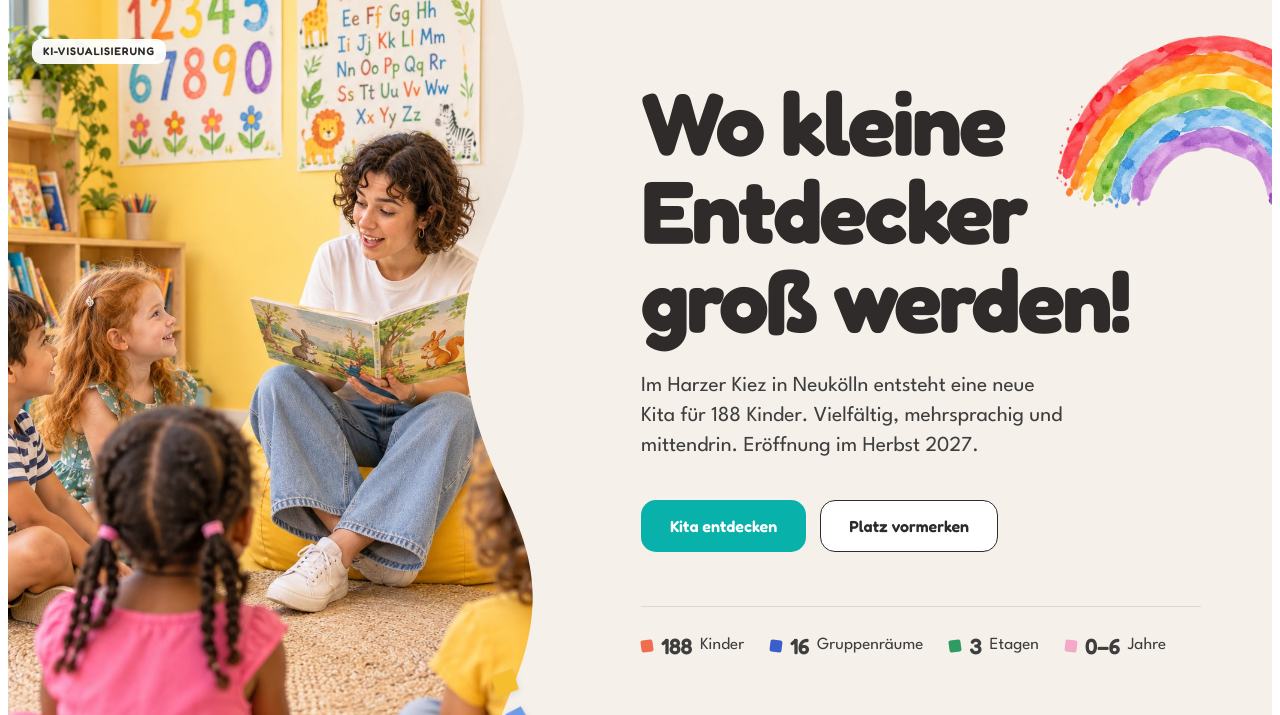
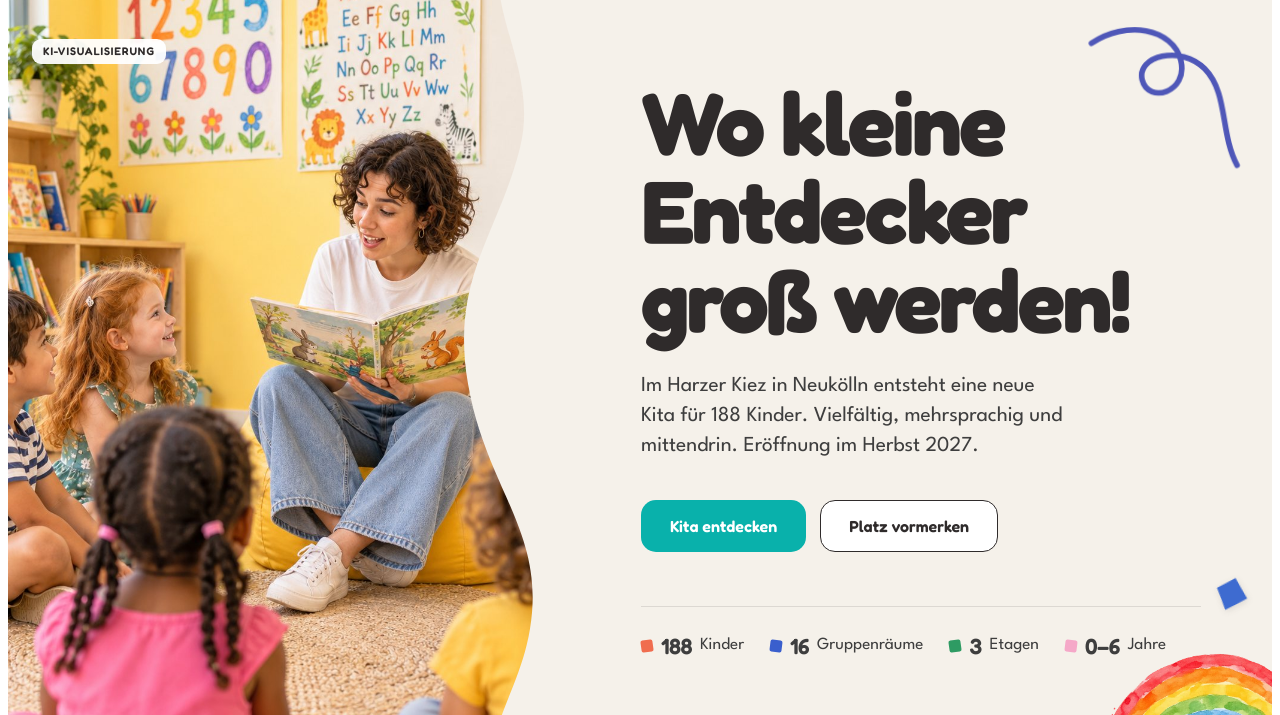
Before and after one commit to cirqular-enkei/kita-kiehlufer, a plain HTML site: page index.html in a window 1280 px wide. Shown: the part 79-794 px from the top of the page. Drawn offline with Linux system fonts and the light colour scheme.

Commit message:
Hero back to the calm layout: scribble restored, rainbow slightly bigger and animated in its corner, three more squares; bee moved bottom-left
Co-Authored-By: Claude Fable 5.2 <noreply@anthropic.com>
Claude-Session: https://claude.ai/code/session_01WGQ31ZxoAWwrZHxiHf2h4k

```diff
--- a/index.html
+++ b/index.html
@@ -516,7 +516,7 @@ section>.wrap,.counters>.wrap{position:relative;z-index:2}
 
 /* Nov 15 evening: rainbows, button hover, footer */
 :root{--berry:#AD4590}
-.hero-rb{right:-84px;top:96px;bottom:auto;width:clamp(240px,23.5vw,350px)}
+.hero-rb{right:-52px;bottom:-34px;top:auto;width:clamp(170px,18vw,260px)}
 .rbw{pointer-events:auto;cursor:pointer;transform-origin:50% 100%;transition:scale .45s cubic-bezier(.3,1.6,.5,1),rotate .45s cubic-bezier(.3,1.6,.5,1)}
 .rbw-load{animation:rbpaint 1.5s .35s cubic-bezier(.5,0,.2,1) both,rbfloat 7s 1.9s ease-in-out infinite}
 .rbw-scroll{clip-path:inset(0 100% 0 0)}
@@ -580,6 +580,7 @@ footer .arc path{fill:var(--berry)}
       <svg class="wave" viewBox="0 0 120 960" preserveAspectRatio="none" aria-hidden="true"><path d="M120 0 H70 C20 70 96 150 74 250 C52 350 4 400 22 520 C40 640 100 690 84 800 C74 870 40 910 50 960 H120Z"/></svg>
     </div>
     <div class="copy">
+      <div class="scr long hero-scr" data-scr="L1"></div>
       <h1><span data-i18n="hero.h1c">Wo kleine Entdecker groß werden!</span></h1>
       <p data-i18n="hero.p2">Im Harzer Kiez in Neukölln entsteht eine neue Kita für 188 Kinder. Vielfältig, mehrsprachig und mittendrin. Eröffnung im Herbst 2027.</p>
       <div class="cta">
@@ -804,7 +805,7 @@ footer .arc path{fill:var(--berry)}
       <img class="blob" style="right:-8%;top:-14%;" src="assets/wc/swirl-blue.webp" alt="" loading="lazy" data-par=".1">
       <div class="img"><img src="assets/img/essen.jpg" alt="Visualisierung: Kinder ernten und bereiten Gemüse auf der Dachterrasse zu" data-i18n-alt="alt.t" loading="lazy" width="1448" height="1086"></div>
       <span class="tag" data-i18n="tag.ai">KI-Visualisierung</span>
-      <img class="deco animal floaty" style="left:-7%;top:-16%;width:26%" src="assets/animals/bee.png" alt="" width="384" height="361" loading="lazy">
+      <img class="deco animal floaty" style="left:-8%;bottom:-13%;width:26%" src="assets/animals/bee.png" alt="" width="384" height="361" loading="lazy">
     </div>
   </div>
 </section>
@@ -906,7 +907,7 @@ footer .arc path{fill:var(--berry)}
 
   // ---------- squares across the page ----------
   const heroCopy=q('.hero .copy');
-  addSq(heroCopy,[{c:'y',s:26,left:'-72px',top:'31%',cls:'hide-s'},{c:'s',s:22,left:'-58px',top:'60%',cls:'hide-s'},{c:'o',s:24,left:'-30px',top:'83%',cls:'hide-s'},{c:'p',s:22,left:'60%',top:'12%',cls:'hide-s'},{c:'b',s:26,right:'5%',top:'60%',cls:'hide-s'},{c:'g',s:22,right:'11%',top:'74%',cls:'hide-s'}]);
+  addSq(heroCopy,[{c:'s',s:22,left:'-58px',top:'60%',cls:'hide-s'},{c:'b',s:26,right:'4%',top:'44%',cls:'hide-s'},{c:'y',s:26,left:'-72px',top:'31%',cls:'hide-s'},{c:'o',s:24,left:'-30px',top:'83%',cls:'hide-s'},{c:'g',s:22,right:'9%',top:'66%',cls:'hide-s'}]);
   addSq(q('#kita'),[{c:'y',s:30,right:'7%',top:'90px'},{c:'s',s:20,right:'11%',top:'150px'},{c:'o',s:24,left:'12%',top:'330px',cls:'hide-s'},{c:'g',s:18,right:'4%',top:'46%',cls:'hide-s'}]);
   addSq(q('#paedagogik'),[{c:'l',s:26,left:'44%',top:'8%',cls:'hide-s'},{c:'y',s:18,left:'40%',bottom:'12%',cls:'hide-s'}]);
   addSq(q('#bau'),[{c:'o',s:30,left:'6%',top:'150px'},{c:'b',s:20,left:'10%',top:'210px',cls:'hide-s'},{c:'y',s:26,right:'7%',top:'170px'},{c:'p',s:20,right:'4%',top:'52%',cls:'hide-s'},{c:'g',s:24,left:'3%',top:'60%',cls:'hide-s'}]);
```
